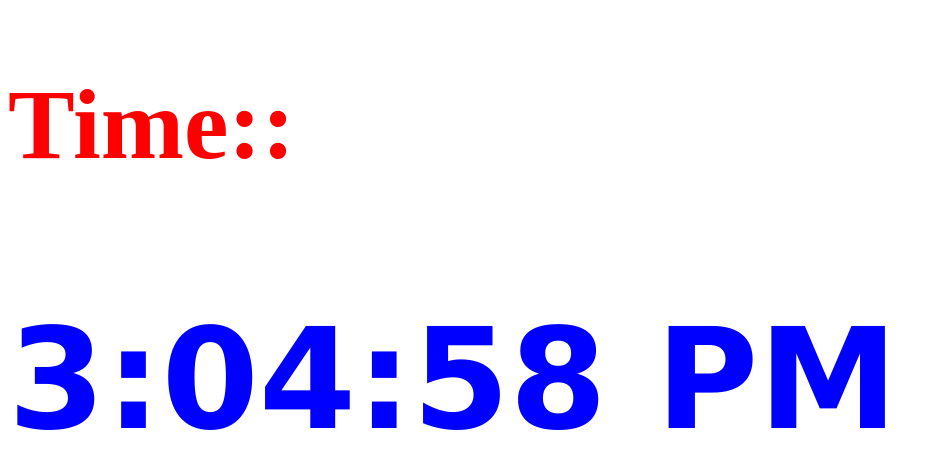
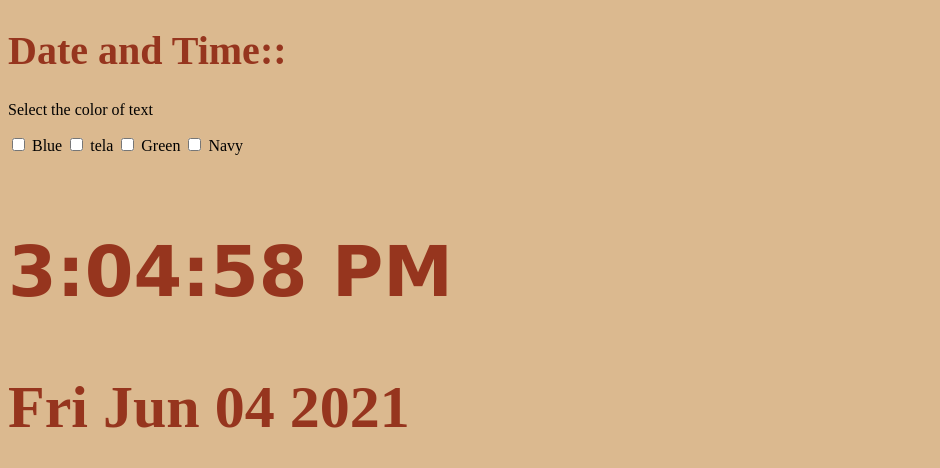
Before and after one commit to sampath1277/time, a plain HTML site: page index.html in a window 1280 px wide. Shown: the whole page, without its empty margins (0-940 px from the left). Drawn offline with Linux system fonts and the light colour scheme.

Commit message:
second commit

```diff
--- a/index.html
+++ b/index.html
@@ -4,24 +4,98 @@
 <meta http-equiv="Content-Type" content="text/html; charset=UTF-8">
 <title>Time</title>
 
+
 </head>
-<body>
-<h1><span>Time::</span></h1>
+<body id="bgclor" style="background-color:#DBB98F" >
+<h1><span id="dataTimeText">Date and Time::</span></h1>
+
+<div font-size: 30px;>  <p> Select the color of text </p>
+
+<input type="checkbox" id="blue"  onchange="changeClor(this)">
+<label for="blueColor"> Blue</label>
+
+<input type="checkbox" id="tela" onchange="changeClor(this)">
+<label for="orangeColor"> tela</label>
+
+<input type="checkbox" id="green"  onchange="changeClor(this)">
+<label for="greenColor"> Green</label>
+
+<input type="checkbox" id="navy"  onchange="changeClor(this)">
+<label for="blueColor"> Navy</label><br><br>
+
+
+
+</div>
+
+
+
+
+<script>
+function changeClor(checkboxElem) {
+
+var blueClr="blue";
+var telaClr="tela";
+var greenClr="green";
+var navyClr="navy";
+
+
+    if (checkboxElem.checked && checkboxElem.id == blueClr) {
+        applyColor(blueClr);
+
+    }
+
+	else if(checkboxElem.checked && checkboxElem.id == telaClr){
+
+		applyColor("#00FA9A");
+	}
+	else if(checkboxElem.checked && checkboxElem.id == greenClr){
+
+		applyColor(greenClr);
+	}
+	else if(checkboxElem.checked && checkboxElem.id == navyClr){
+
+		applyColor(navyClr);
+	}
+	else {
+         applyColor("#96351E");
+    }
+}
+
+function applyColor(colr){
+		document.getElementById("time").style.color = colr;
+		document.getElementById("date").style.color = colr;
+		document.getElementById("dataTimeText").style.color = colr;
+}
+
+
+</script>
+
 
 <style>
 h1 {
-  font-size: 100px;
-  color:red;
+  font-size: 40px;
+  color:#96351E;
 
 }
+
+h3 {
+  font-size: 60px;
+  color:#96351E;
+  font-family:Arial-black;
+}
 h2 {
-  font-size: 140px;
-  color:blue;
+  font-size: 70px;
+  color:#96351E;
   font-family:verdana;
 }
 
 
+
+
 </style>
+
+<h2 id="time"> </h2>
+<h3 id="date"> </h2>
 
 <script type ="text/javascript">
 
@@ -29,13 +103,19 @@ h2 {
   setInterval(myTimer, 1000);
 
 	function myTimer() {
- 		var time = new Date().toLocaleTimeString();
-		document.getElementById("demo").innerHTML = time;
+
+	var date = new Date();
+	document.getElementById("time").innerHTML = date.toLocaleTimeString();
+	document.getElementById("date").innerHTML = date.toDateString();
+
 		}
 
+
 myTimer();
+
 </script>
 
-<h2 id="demo"> </h2>
+
+
 </body>
 </html>
```
